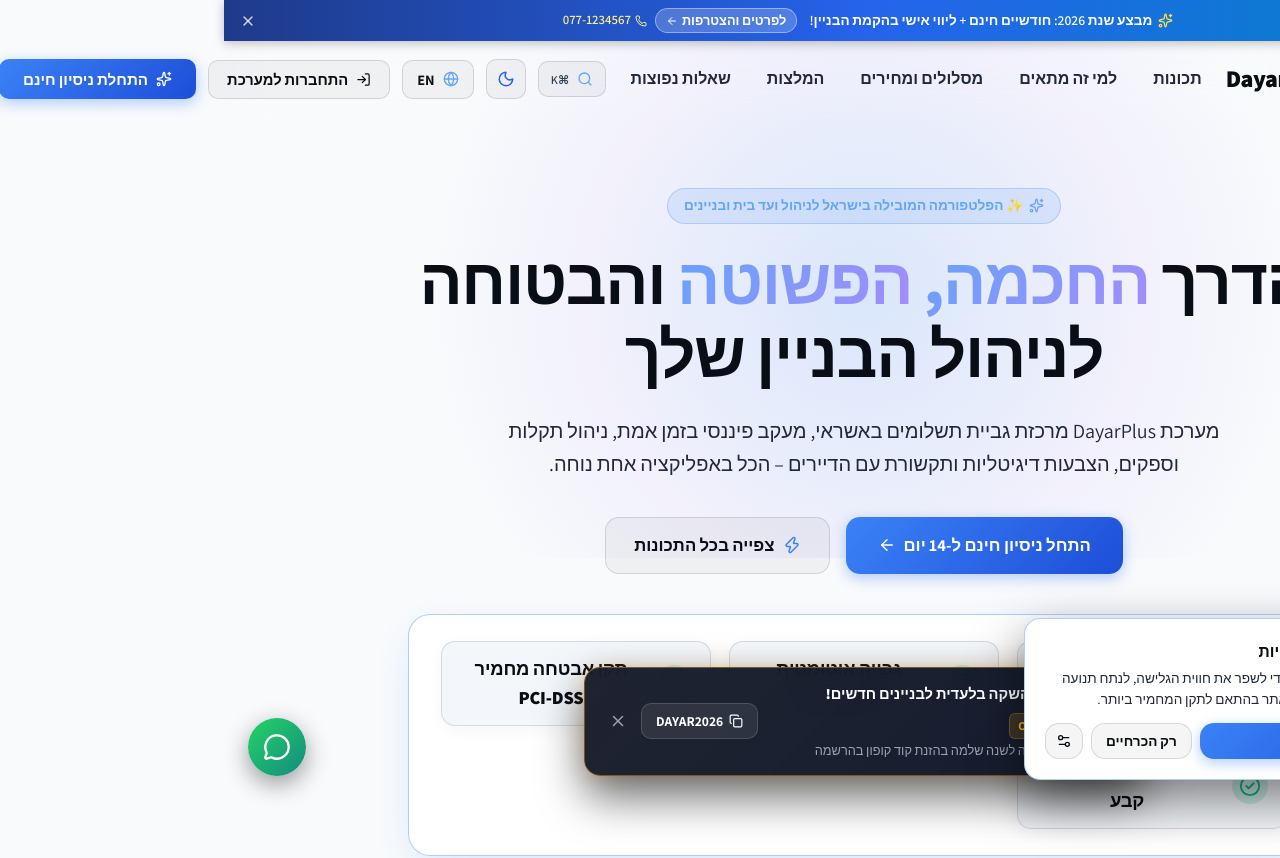
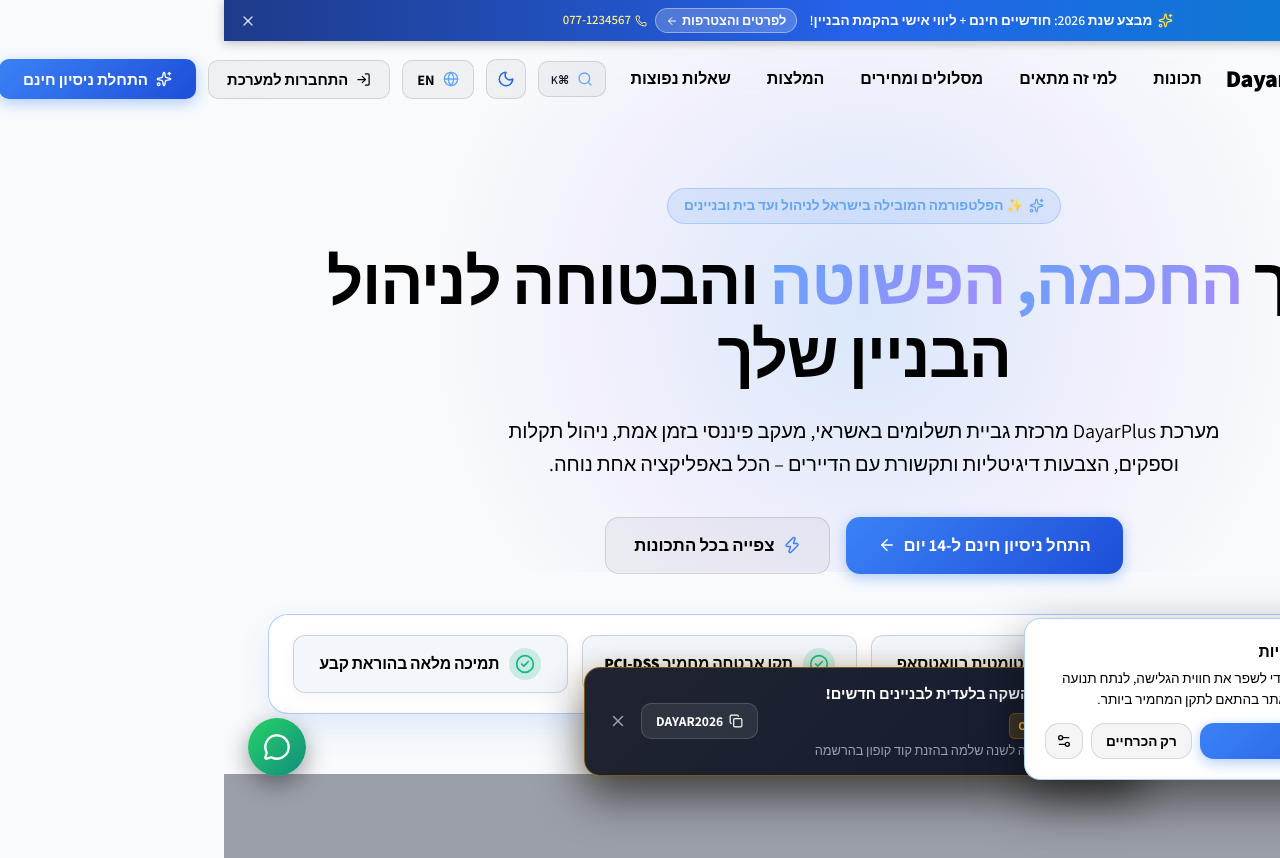
Before and after one commit to nurielk/hoa-website, a React (Vite) app: page / in a window 1280 px wide. Shown: the top 858 px of the page. Built offline with nearby package versions, Linux system fonts and the light colour scheme.

Commit message:
feat(ui): single row hero highlights banner and pure black text in light mode

```diff
--- a/src/components/FeatureGrid.tsx
+++ b/src/components/FeatureGrid.tsx
@@ -135,7 +135,7 @@
                 {feature.benefits.map((benefit, idx) => (
                   <div key={idx} style={{ display: 'flex', alignItems: 'center', gap: '8px' }}>
                     <Check size={14} color="#3b82f6" />
-                    <span style={{ fontSize: '0.88rem', color: '#d1d5db', fontWeight: 600 }}>
+                    <span style={{ fontSize: '0.88rem', color: 'var(--text-main)', fontWeight: 600 }}>
                       {benefit}
                     </span>
                   </div>
--- a/src/components/HeroSection.tsx
+++ b/src/components/HeroSection.tsx
@@ -45,7 +45,7 @@
         }}
       />
 
-      <div className="container" style={{ position: 'relative', zIndex: 1, maxWidth: '960px' }}>
+      <div className="container" style={{ position: 'relative', zIndex: 1, maxWidth: '1240px' }}>
         {/* Main Hero Copy - Centered & Highly Impactful */}
         <div style={{ textAlign: 'center', margin: '0 auto' }}>
           <div className="badge-tag" style={{ marginBottom: '20px', padding: '6px 16px' }}>
@@ -118,18 +118,19 @@
             </a>
           </div>
 
-          {/* Highlights List Banner - High Prominence & Large Font */}
+          {/* Highlights List Banner - Single Continuous Row */}
           <div
-            className="glass-panel"
+            className="glass-panel hero-highlights-row"
             style={{
               display: 'grid',
-              gridTemplateColumns: 'repeat(auto-fit, minmax(220px, 1fr))',
-              gap: '18px',
-              padding: '26px 32px',
-              borderRadius: '22px',
+              gridTemplateColumns: 'repeat(4, minmax(0, 1fr))',
+              gap: '14px',
+              padding: '20px 24px',
+              borderRadius: '20px',
               background: 'var(--bg-card)',
               border: '1.5px solid rgba(59, 130, 246, 0.4)',
               boxShadow: '0 14px 40px -10px rgba(59, 130, 246, 0.2)',
+              alignItems: 'center',
             }}
           >
             {heroData.highlights.map((item, idx) => (
@@ -139,9 +140,9 @@
                   display: 'flex',
                   alignItems: 'center',
                   justifyContent: 'center',
-                  gap: '14px',
-                  padding: '12px 18px',
-                  borderRadius: '14px',
+                  gap: '10px',
+                  padding: '12px 14px',
+                  borderRadius: '12px',
                   background: 'var(--bg-glass)',
                   border: '1px solid var(--border-subtle)',
                   boxShadow: '0 4px 16px rgba(0, 0, 0, 0.04)',
@@ -149,8 +150,8 @@
               >
                 <div
                   style={{
-                    width: '36px',
-                    height: '36px',
+                    width: '32px',
+                    height: '32px',
                     borderRadius: '50%',
                     background: 'rgba(16, 185, 129, 0.18)',
                     display: 'flex',
@@ -159,14 +160,15 @@
                     flexShrink: 0,
                   }}
                 >
-                  <CheckCircle2 size={22} color="#10b981" />
+                  <CheckCircle2 size={20} color="#10b981" />
                 </div>
                 <span
                   style={{
-                    fontSize: 'clamp(1.15rem, 1.4vw, 1.35rem)',
+                    fontSize: 'clamp(0.98rem, 1.15vw, 1.22rem)',
                     color: 'var(--text-main)',
                     fontWeight: 800,
                     letterSpacing: '-0.01em',
+                    whiteSpace: 'nowrap',
                   }}
                 >
                   {item}
--- a/src/index.css
+++ b/src/index.css
@@ -39,19 +39,58 @@
 .theme-light {
   --bg-primary: #f8fafc;
   --bg-secondary: #ffffff;
-  --bg-card: rgba(255, 255, 255, 0.98);
+  --bg-card: #ffffff;
   --bg-card-hover: #f1f5f9;
   --bg-glass: rgba(241, 245, 249, 0.85);
-  --border-subtle: rgba(15, 23, 42, 0.12);
-  --border-active: rgba(37, 99, 235, 0.75);
+  --border-subtle: rgba(15, 23, 42, 0.16);
+  --border-active: rgba(37, 99, 235, 0.85);
 
-  --text-main: #090d16;
-  --text-muted: #1e293b;
-  --text-dim: #334155;
+  --text-main: #000000;
+  --text-muted: #000000;
+  --text-dim: #111827;
 
   --shadow-glow: 0 0 25px rgba(59, 130, 246, 0.15);
   --shadow-lg: 0 20px 40px -15px rgba(15, 23, 42, 0.12);
   --shadow-card: 0 8px 24px -6px rgba(15, 23, 42, 0.08);
+}
+
+[data-theme="light"] {
+  color: #000000;
+}
+
+[data-theme="light"] body {
+  color: #000000;
+}
+
+[data-theme="light"] p,
+[data-theme="light"] label,
+[data-theme="light"] h1,
+[data-theme="light"] h2,
+[data-theme="light"] h3,
+[data-theme="light"] h4 {
+  color: #000000;
+}
+
+[data-theme="light"] .desktop-nav a {
+  color: #000000 !important;
+  font-weight: 700;
+}
+
+[data-theme="light"] .desktop-nav a:hover {
+  color: #2563eb !important;
+}
+
+/* Single line hero highlights responsive overrides */
+@media (max-width: 1024px) {
+  .hero-highlights-row {
+    grid-template-columns: repeat(2, 1fr) !important;
+  }
+}
+
+@media (max-width: 580px) {
+  .hero-highlights-row {
+    grid-template-columns: 1fr !important;
+  }
 }
 
 * {
```
